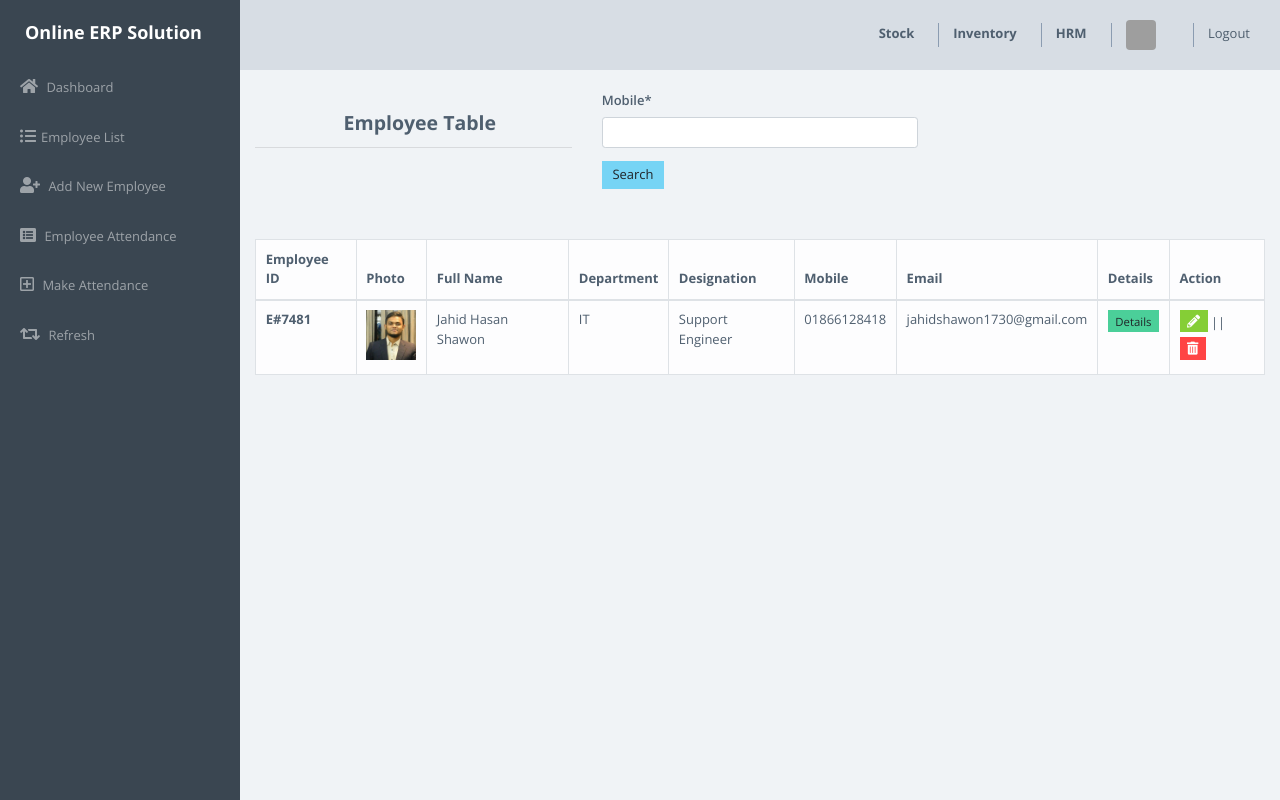
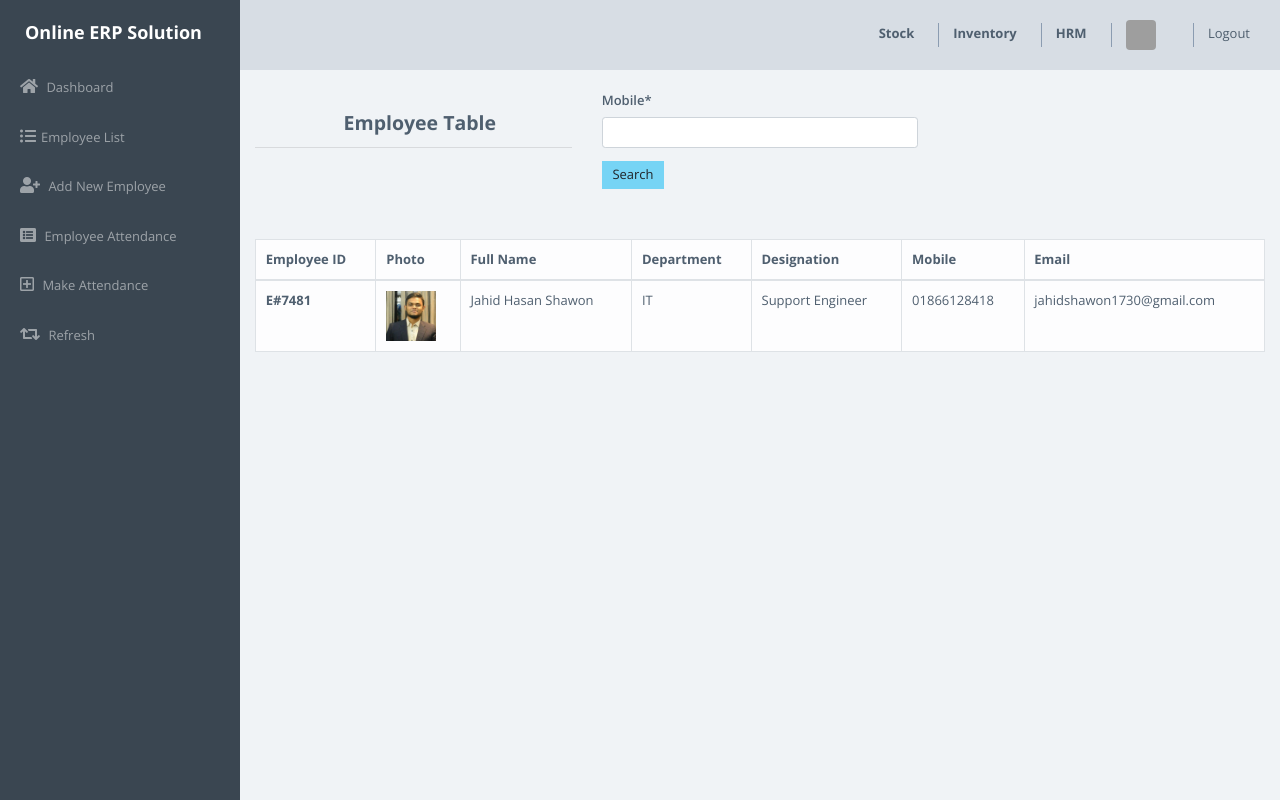
Before and after one commit to jahidshawon19/Django-Online-Business-Solution, a Django app: page /hrm/employee/ in a window 1280 px wide. Run offline with Django 3.2, Linux system fonts and the light colour scheme; data comes from the database, SQL or seed files in the repository; both versions use the stored data as it was after the commit; some libraries are stand-ins or nearby versions; grey boxes are pictures that could not be loaded.

Commit message:
another issue fixed

```diff
--- a/templates/hrm/employeeList.html
+++ b/templates/hrm/employeeList.html
@@ -54,10 +54,11 @@
                         <th scope="col">Designation</th>
                         <th scope="col">Mobile</th>
                         <th scope="col">Email</th>
+                        {% if request.user.username == 'admin' %}
                         <th scope="col">Details</th>
 
                         <th scope="col">Action</th>
-
+                        {% endif %}
                       </tr>
                     </thead>
                     <tbody>
@@ -76,14 +77,18 @@
                         <td>{{emp.designation}}</td>
                         <td>{{emp.mobile}}</td>
                         <td>{{emp.email}}</td>
-                        <td><a href="{% url 'employee-details' emp.id %}" class="btn btn-success btn-sm">Details</a></td>
+                        {% if request.user.username == 'admin' %}
+                        <td>
+                          <a href="{% url 'employee-details' emp.id %}" class="btn btn-success btn-sm">Details</a>
+
+                        </td>
 
                         <td>
                             <a href="{% url 'update-employee' emp.id %}" class="btn btn-primary btn-sm"><i class="fas fa-pencil-alt"></i></a> ||
                             <a href="{% url 'delete-employee' emp.id %}" class="btn btn-danger btn-sm"><i class="fas fa-trash-alt"></i></a>
 
                         </td>
-
+                        {% endif %}
 
                       </tr>
                       {% endfor %}
```
Also changed, not shown: db.sqlite3.
